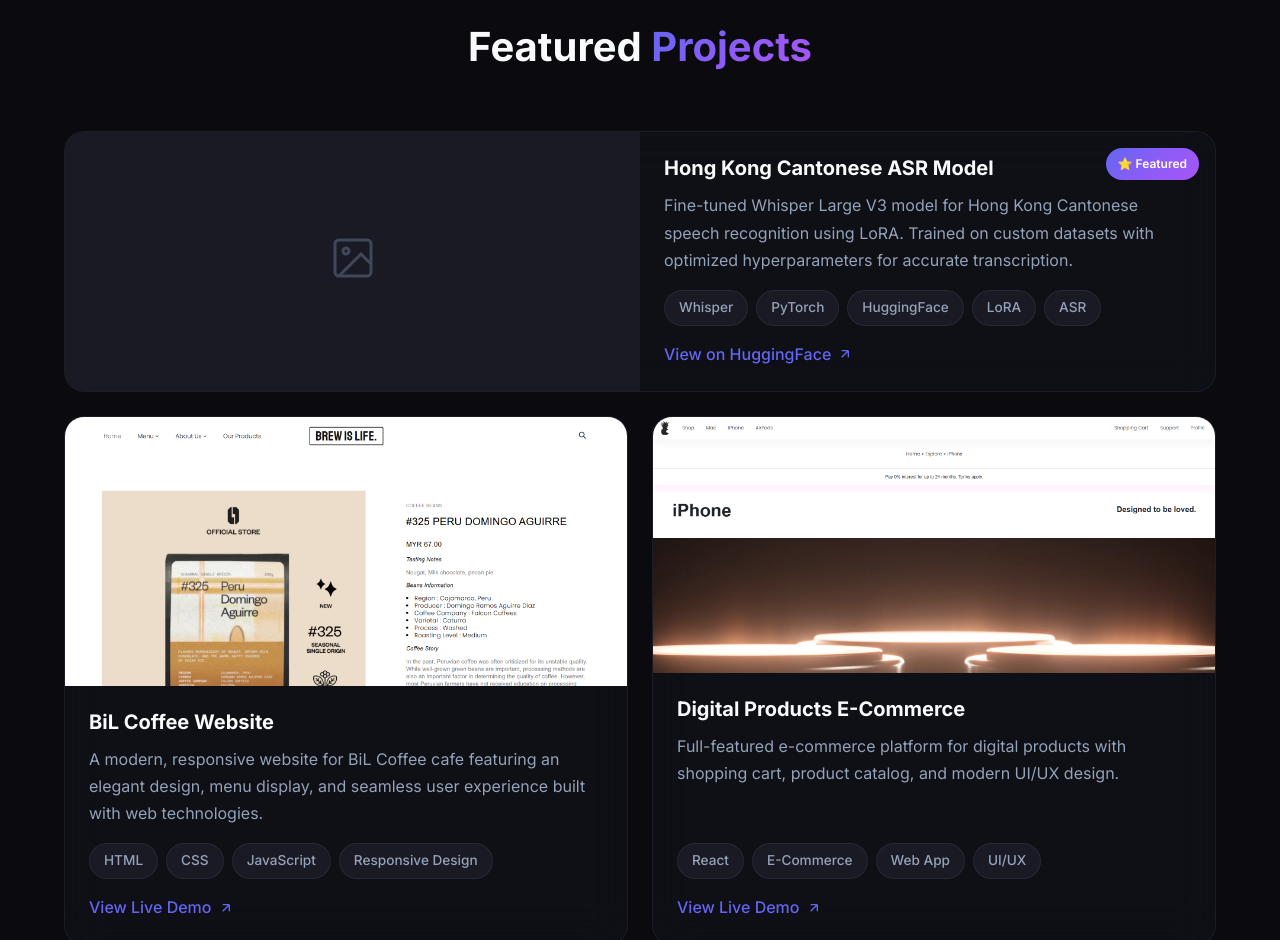
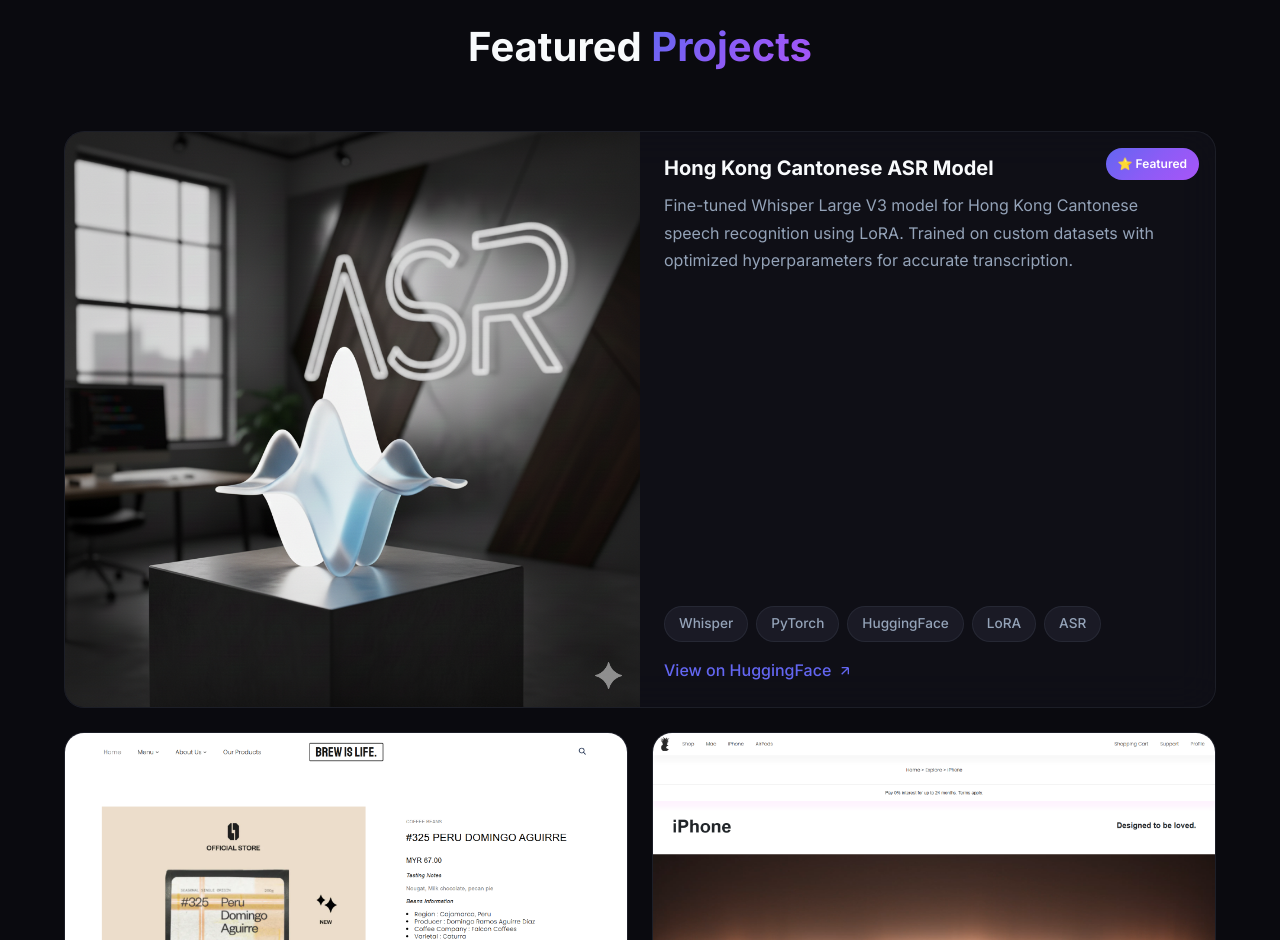
Before and after one commit to Chhhh619/portfolio-website, a React (Vite) app: page / in a window 1280 px wide. Shown: the part 1860-2800 px from the top of the page. Built offline with nearby package versions, Linux system fonts and the light colour scheme; no server answers.

Commit message:
Add ASR image and fix image dimensions

```diff
--- a/src/components/Projects.css
+++ b/src/components/Projects.css
@@ -33,7 +33,7 @@
 
 .project-image {
     background: var(--bg-tertiary);
-    min-height: 200px;
+    height: 220px;
     display: flex;
     align-items: center;
     justify-content: center;
@@ -41,14 +41,15 @@
 }
 
 .project-card.featured .project-image {
-    min-height: 100%;
+    height: 100%;
+    min-height: 300px;
 }
 
 .project-img {
     width: 100%;
     height: 100%;
-    min-height: 200px;
     object-fit: cover;
+    object-position: center top;
     transition: transform var(--transition-base);
 }
 
--- a/src/components/Projects.jsx
+++ b/src/components/Projects.jsx
@@ -9,7 +9,7 @@
             featured: true,
             link: 'https://huggingface.co/Chhhh619/whisper-large-v3-hongkongtuned',
             linkText: 'View on HuggingFace',
-            image: null, // No image for this one
+            image: '/images/ASR.png',
         },
         {
             title: 'BiL Coffee Website',
```
